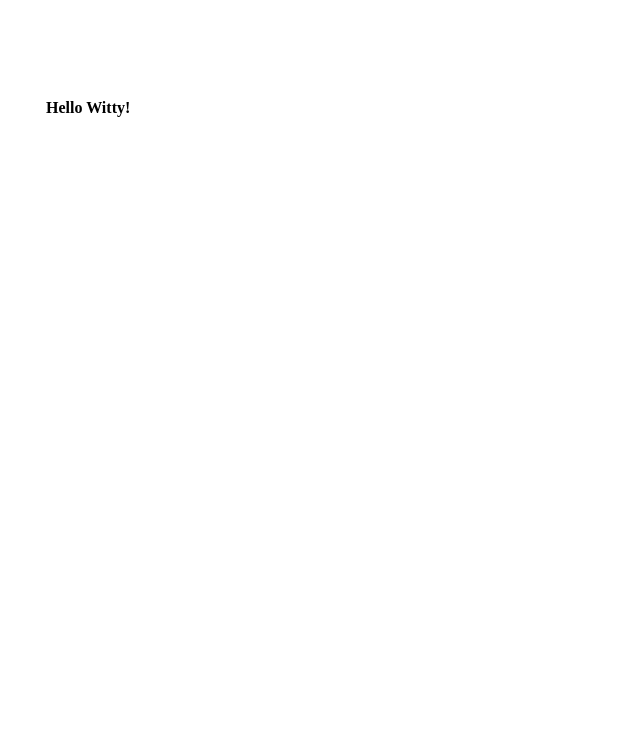
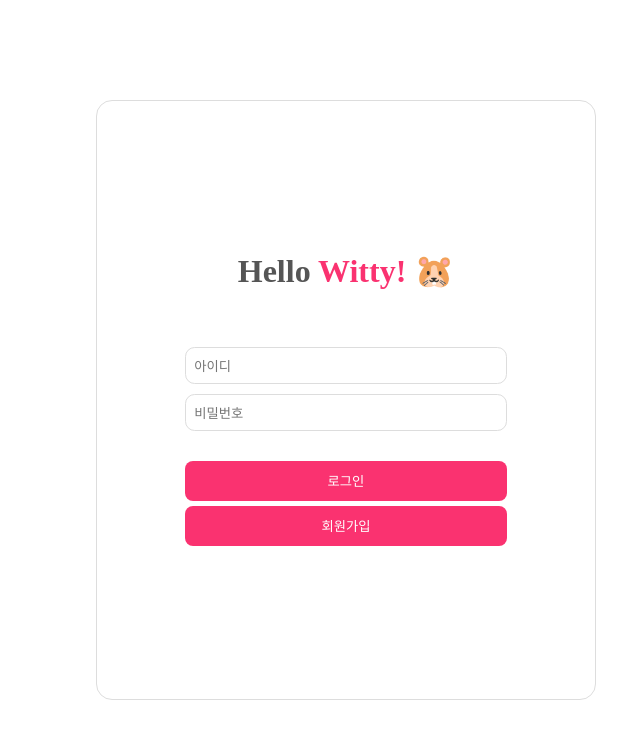
Before and after one commit to 2021bong/witty, a React (Vite) app: page / in a window 1280 px wide. Shown: the top 738 px of the page, without its empty margins (294-934 px from the left). Built offline with nearby package versions, Linux system fonts and the light colour scheme.

Commit message:
✨Add : WittyLogin 컴포넌트 UI - WittyLogin 컴포넌트 UI 완료 - theme 컬러 추가

```diff
--- a/src/pages/witty/login/WittyLogin.tsx
+++ b/src/pages/witty/login/WittyLogin.tsx
@@ -1,9 +1,45 @@
+import { useState } from 'react';
 import styled from 'styled-components';
 
 const WittyLogin = () => {
+  const [idValue, setIdValue] = useState('');
+  const [pwValue, setPwValue] = useState('');
+
+  const handleIdValue = (e: React.ChangeEvent<HTMLInputElement>) => {
+    setIdValue(e.target.value);
+  };
+
+  const handlePwValue = (e: React.ChangeEvent<HTMLInputElement>) => {
+    setPwValue(e.target.value);
+  };
+
   return (
     <Main>
-      <h3>Hello Witty!</h3>
+      <h3 className='greeting'>
+        Hello <span>Witty!</span> 🐹
+      </h3>
+      <form className='formContainer' onSubmit={(e) => e.preventDefault()}>
+        <div className='inputContainer'>
+          <input
+            type='text'
+            id='id'
+            placeholder='아이디'
+            onChange={handleIdValue}
+            value={idValue}
+          />
+          <input
+            type='password'
+            id='pw'
+            placeholder='비밀번호'
+            onChange={handlePwValue}
+            value={pwValue}
+          />
+        </div>
+      </form>
+      <div className='btnContainer'>
+        <button className='btn'>로그인</button>
+        <button className='btn'>회원가입</button>
+      </div>
     </Main>
   );
 };
@@ -11,10 +47,78 @@ const WittyLogin = () => {
 export default WittyLogin;
 
 const Main = styled.div`
-  width: 600px;
+  display: flex;
+  flex-direction: column;
+  justify-content: center;
+  align-items: center;
+  width: 90%;
+  min-height: 600px;
+  max-width: 500px;
   margin: 100px auto;
+  padding: 3rem;
+  border: 1px solid #ddd;
+  border-radius: 1rem;
+  color: ${({ theme }) => theme.text};
 
-  h3 {
-    font-weight: 700;
+  .greeting {
+    font-size: 2rem;
+    margin-bottom: 60px;
+    span {
+      color: ${({ theme }) => theme.mainColor};
+    }
+  }
+
+  .formContainer {
+    width: 80%;
+    min-width: 270px;
+
+    .inputContainer {
+      display: flex;
+      flex-direction: column;
+      justify-content: space-between;
+      align-items: center;
+      margin-bottom: 30px;
+
+      label {
+        margin-right: 5px;
+      }
+
+      input {
+        display: inline-block;
+        width: 100%;
+        padding: 8px;
+        border-radius: 0.6rem;
+
+        &:first-child {
+          margin-bottom: 10px;
+        }
+      }
+    }
+  }
+
+  .btnContainer {
+    width: 80%;
+    min-width: 270px;
+
+    .btn {
+      width: 100%;
+      height: 40px;
+      border: none;
+      border-radius: 8px;
+      color: #fff;
+      background-color: ${({ theme }) => theme.mainColor};
+
+      &:hover {
+        background-color: ${({ theme }) => theme.subColor};
+      }
+
+      &:active {
+        background-color: ${({ theme }) => theme.mainColor2};
+      }
+
+      &:first-of-type {
+        margin-bottom: 5px;
+      }
+    }
   }
 `;
--- a/src/styles/GlobalStyle.ts
+++ b/src/styles/GlobalStyle.ts
@@ -18,12 +18,14 @@ const GlobalStyle = createGlobalStyle`
   button {
     cursor: pointer;
   }
-  b {
+  b,
+  h1, h2, h3, h4, h5 {
     font-weight: 700;
   }
   input,
   textarea {
     outline: none;
+    border: 1px solid #ddd;
   }
   textarea {
     resize: none;
--- a/src/styles/styled.d.ts
+++ b/src/styles/styled.d.ts
@@ -2,6 +2,10 @@ import 'styled-components';
 
 declare module 'styled-components' {
   export interface DefaultTheme {
+    mainColor: string;
+    mainColor2: string;
+    subColor: string;
     text: string;
+    border: string;
   }
 }
--- a/src/styles/theme.ts
+++ b/src/styles/theme.ts
@@ -2,5 +2,10 @@ import { DefaultTheme } from 'styled-components';
 
 const theme: DefaultTheme = {
   text: '#555',
+  border: '#ddd',
+  mainColor: '#FA3270',
+  mainColor2: '#E32269',
+  subColor: '#FAB922',
 };
+
 export default theme;
```
